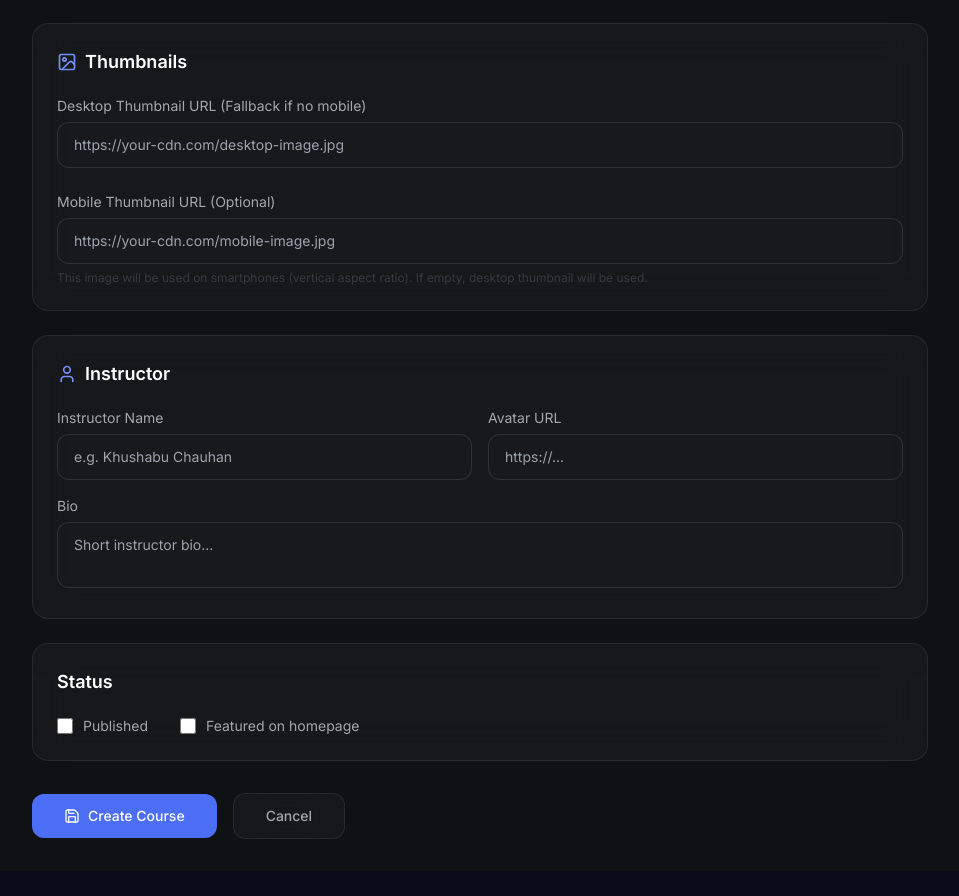
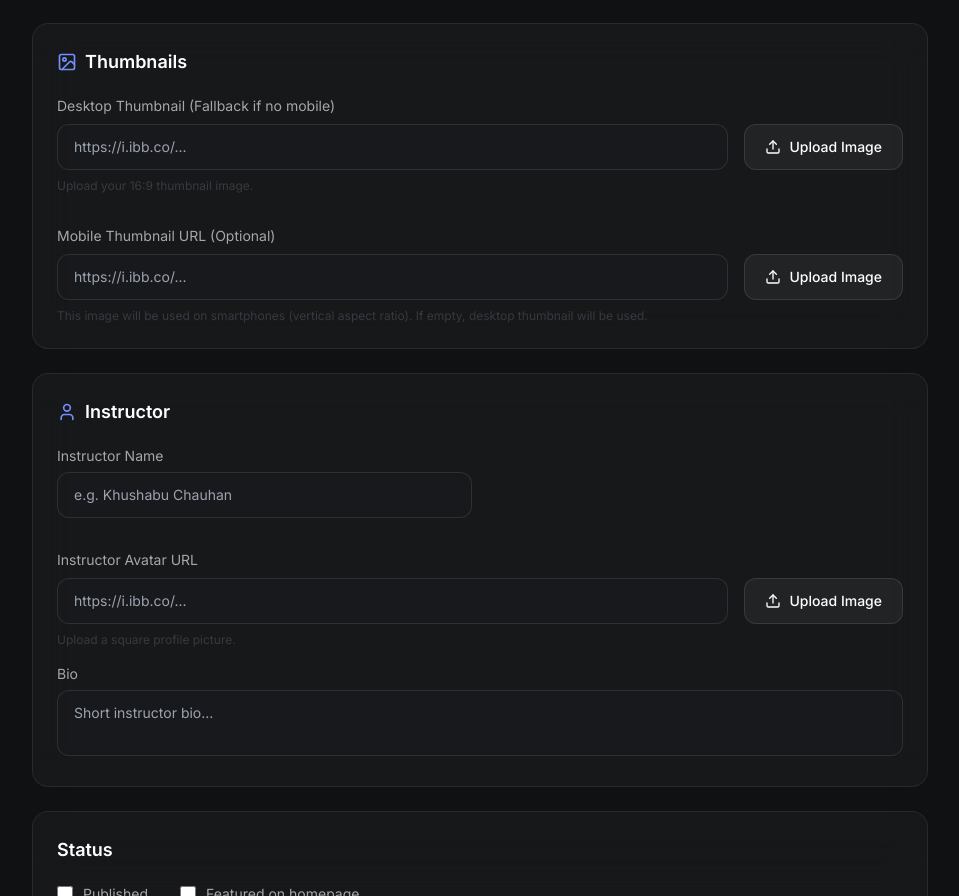
Before and after one commit to Mitesh-Patel-Dev/Skillyukti-platform, a Next.js app in the folder frontend/: page /admin/courses/new in a window 1280 px wide. Shown: the part 1031-1927 px from the top of the page, without its empty margins (256-1215 px from the left). Before the commit the page ends 1902 px from the top, so only its background shows below. Built offline with nearby package versions, Linux system fonts and the light colour scheme; sample sign-in values are in the browser's storage.

Commit message:
feat: built an integrated ImageUpload component using ImgBB API

```diff
--- a/frontend/src/app/admin/courses/[id]/page.tsx
+++ b/frontend/src/app/admin/courses/[id]/page.tsx
@@ -4,6 +4,7 @@ import { useState, useEffect } from 'react';
 import { useRouter } from 'next/navigation';
 import { motion } from 'framer-motion';
 import { ChevronLeft, Save, Image, User, Trash2, Play } from 'lucide-react';
+import ImageUpload from '@/components/admin/ImageUpload';
 import Link from 'next/link';
 import api from '@/lib/api';
 import { Course } from '@/types';
@@ -216,26 +217,19 @@ export default function EditCoursePage({ params }: { params: { id: string } }) {
                 {/* Thumbnail */}
                 <div className="glass rounded-2xl p-6">
                     <h2 className="text-lg font-semibold text-white mb-5 flex items-center gap-2"><Image className="w-5 h-5 text-primary-400" /> Thumbnails</h2>
-                    <div className="space-y-6">
-                        <div>
-                            <label className="text-sm text-dark-100 mb-1.5 flex items-center gap-2">Desktop Thumbnail URL (Fallback if no mobile)</label>
-                            <input type="text" value={form.thumbnail} onChange={(e) => update('thumbnail', e.target.value)} placeholder="https://your-cdn.com/desktop-image.jpg" className="w-full bg-dark-700/50 border border-white/10 rounded-xl py-3 px-4 text-white text-sm focus:border-primary-500/50 focus:outline-none transition-all" />
-                            {form.thumbnail && (
-                                <div className="mt-3">
-                                    <img src={form.thumbnail} alt="Preview Desktop" className="w-40 h-24 object-cover rounded-lg border border-white/10" onError={(e) => { (e.target as HTMLImageElement).style.display = 'none'; }} />
-                                </div>
-                            )}
-                        </div>
-                        <div>
-                            <label className="text-sm text-dark-100 mb-1.5 flex items-center gap-2">Mobile Thumbnail URL (Optional)</label>
-                            <input type="text" value={form.mobileThumbnail} onChange={(e) => update('mobileThumbnail', e.target.value)} placeholder="https://your-cdn.com/mobile-image.jpg" className="w-full bg-dark-700/50 border border-white/10 rounded-xl py-3 px-4 text-white text-sm focus:border-primary-500/50 focus:outline-none transition-all" />
-                            <p className="text-dark-400 text-xs mt-1.5">This image will be used on smartphones. If empty, desktop thumbnail will be used.</p>
-                            {form.mobileThumbnail && (
-                                <div className="mt-3">
-                                    <img src={form.mobileThumbnail} alt="Preview Mobile" className="h-32 object-contain aspect-[3/4] rounded-lg border border-white/10 bg-dark-800" onError={(e) => { (e.target as HTMLImageElement).style.display = 'none'; }} />
-                                </div>
-                            )}
-                        </div>
+                    <div className="space-y-8">
+                        <ImageUpload
+                            label="Desktop Thumbnail (Fallback if no mobile)"
+                            description="Upload your 16:9 thumbnail image."
+                            value={form.thumbnail}
+                            onChange={(url) => update('thumbnail', url)}
+                        />
+                        <ImageUpload
+                            label="Mobile Thumbnail URL (Optional)"
+                            description="This image will be used on smartphones (vertical aspect ratio). If empty, desktop thumbnail will be used."
+                            value={form.mobileThumbnail}
+                            onChange={(url) => update('mobileThumbnail', url)}
+                        />
                     </div>
                 </div>
 
@@ -247,9 +241,13 @@ export default function EditCoursePage({ params }: { params: { id: string } }) {
                             <label className="text-sm text-dark-100 mb-1.5 block">Name</label>
                             <input type="text" value={form.instructor.name} onChange={(e) => updateInstructor('name', e.target.value)} className="w-full bg-dark-700/50 border border-white/10 rounded-xl py-3 px-4 text-white text-sm focus:border-primary-500/50 focus:outline-none transition-all" />
                         </div>
-                        <div>
-                            <label className="text-sm text-dark-100 mb-1.5 block">Avatar URL</label>
-                            <input type="text" value={form.instructor.avatar} onChange={(e) => updateInstructor('avatar', e.target.value)} className="w-full bg-dark-700/50 border border-white/10 rounded-xl py-3 px-4 text-white text-sm focus:border-primary-500/50 focus:outline-none transition-all" />
+                        <div className="sm:col-span-2 mt-4 space-y-4">
+                            <ImageUpload
+                                label="Instructor Avatar URL"
+                                description="Upload a square profile picture."
+                                value={form.instructor.avatar}
+                                onChange={(url) => updateInstructor('avatar', url)}
+                            />
                         </div>
                         <div className="sm:col-span-2">
                             <label className="text-sm text-dark-100 mb-1.5 block">Bio</label>
--- a/frontend/src/app/admin/courses/new/page.tsx
+++ b/frontend/src/app/admin/courses/new/page.tsx
@@ -4,6 +4,7 @@ import { useState } from 'react';
 import { useRouter } from 'next/navigation';
 import { motion } from 'framer-motion';
 import { ChevronLeft, Save, Image, User, Trash2 } from 'lucide-react';
+import ImageUpload from '@/components/admin/ImageUpload';
 import Link from 'next/link';
 import api from '@/lib/api';
 import toast from 'react-hot-toast';
@@ -147,26 +148,19 @@ export default function NewCoursePage() {
                 {/* Thumbnail */}
                 <div className="glass rounded-2xl p-6">
                     <h2 className="text-lg font-semibold text-white mb-5 flex items-center gap-2"><Image className="w-5 h-5 text-primary-400" /> Thumbnails</h2>
-                    <div className="space-y-6">
-                        <div>
-                            <label className="text-sm text-dark-100 mb-1.5 flex items-center gap-2">Desktop Thumbnail URL (Fallback if no mobile)</label>
-                            <input type="text" value={form.thumbnail} onChange={(e) => update('thumbnail', e.target.value)} placeholder="https://your-cdn.com/desktop-image.jpg" className="w-full bg-dark-700/50 border border-white/10 rounded-xl py-3 px-4 text-white text-sm focus:border-primary-500/50 focus:outline-none transition-all" />
-                            {form.thumbnail && (
-                                <div className="mt-3">
-                                    <img src={form.thumbnail} alt="Preview Desktop" className="w-40 h-24 object-cover rounded-lg border border-white/10" onError={(e) => { (e.target as HTMLImageElement).style.display = 'none'; }} />
-                                </div>
-                            )}
-                        </div>
-                        <div>
-                            <label className="text-sm text-dark-100 mb-1.5 flex items-center gap-2">Mobile Thumbnail URL (Optional)</label>
-                            <input type="text" value={form.mobileThumbnail} onChange={(e) => update('mobileThumbnail', e.target.value)} placeholder="https://your-cdn.com/mobile-image.jpg" className="w-full bg-dark-700/50 border border-white/10 rounded-xl py-3 px-4 text-white text-sm focus:border-primary-500/50 focus:outline-none transition-all" />
-                            <p className="text-dark-400 text-xs mt-1.5">This image will be used on smartphones (vertical aspect ratio). If empty, desktop thumbnail will be used.</p>
-                            {form.mobileThumbnail && (
-                                <div className="mt-3">
-                                    <img src={form.mobileThumbnail} alt="Preview Mobile" className="h-32 object-contain aspect-[3/4] rounded-lg border border-white/10 bg-dark-800" onError={(e) => { (e.target as HTMLImageElement).style.display = 'none'; }} />
-                                </div>
-                            )}
-                        </div>
+                    <div className="space-y-8">
+                        <ImageUpload
+                            label="Desktop Thumbnail (Fallback if no mobile)"
+                            description="Upload your 16:9 thumbnail image."
+                            value={form.thumbnail}
+                            onChange={(url) => update('thumbnail', url)}
+                        />
+                        <ImageUpload
+                            label="Mobile Thumbnail URL (Optional)"
+                            description="This image will be used on smartphones (vertical aspect ratio). If empty, desktop thumbnail will be used."
+                            value={form.mobileThumbnail}
+                            onChange={(url) => update('mobileThumbnail', url)}
+                        />
                     </div>
                 </div>
 
@@ -178,9 +172,13 @@ export default function NewCoursePage() {
                             <label className="text-sm text-dark-100 mb-1.5 block">Instructor Name</label>
                             <input type="text" value={form.instructor.name} onChange={(e) => updateInstructor('name', e.target.value)} placeholder="e.g. Khushabu Chauhan" className="w-full bg-dark-700/50 border border-white/10 rounded-xl py-3 px-4 text-white text-sm focus:border-primary-500/50 focus:outline-none transition-all" />
                         </div>
-                        <div>
-                            <label className="text-sm text-dark-100 mb-1.5 block">Avatar URL</label>
-                            <input type="text" value={form.instructor.avatar} onChange={(e) => updateInstructor('avatar', e.target.value)} placeholder="https://..." className="w-full bg-dark-700/50 border border-white/10 rounded-xl py-3 px-4 text-white text-sm focus:border-primary-500/50 focus:outline-none transition-all" />
+                        <div className="sm:col-span-2 mt-4 space-y-4">
+                            <ImageUpload
+                                label="Instructor Avatar URL"
+                                description="Upload a square profile picture."
+                                value={form.instructor.avatar}
+                                onChange={(url) => updateInstructor('avatar', url)}
+                            />
                         </div>
                         <div className="sm:col-span-2">
                             <label className="text-sm text-dark-100 mb-1.5 block">Bio</label>
--- /dev/null
+++ b/frontend/src/components/admin/ImageUpload.tsx
@@ -0,0 +1,109 @@
+import { useState, useRef } from 'react';
+import { Upload, X, Loader2 } from 'lucide-react';
+import toast from 'react-hot-toast';
+
+interface ImageUploadProps {
+    value: string;
+    onChange: (url: string) => void;
+    label?: string;
+    description?: string;
+    className?: string;
+}
+
+export default function ImageUpload({ value, onChange, label, description, className = '' }: ImageUploadProps) {
+    const [uploading, setUploading] = useState(false);
+    const fileInputRef = useRef<HTMLInputElement>(null);
+
+    const handleUpload = async (e: React.ChangeEvent<HTMLInputElement>) => {
+        const file = e.target.files?.[0];
+        if (!file) return;
+
+        // Check if ImgBB API Key is configured
+        const apiKey = process.env.NEXT_PUBLIC_IMGBB_API_KEY;
+        if (!apiKey) {
+            toast.error('ImgBB API Key is not configured in .env.local');
+            return;
+        }
+
+        setUploading(true);
+        const formData = new FormData();
+        formData.append('image', file);
+
+        try {
+            const response = await fetch(`https://api.imgbb.com/1/upload?key=${apiKey}`, {
+                method: 'POST',
+                body: formData,
+            });
+            const data = await response.json();
+
+            if (data.success) {
+                onChange(data.data.url);
+                toast.success('Image uploaded successfully!');
+            } else {
+                toast.error(data.error?.message || 'Failed to upload image');
+            }
+        } catch (error) {
+            toast.error('Error connecting to image server');
+            console.error(error);
+        } finally {
+            setUploading(false);
+            if (fileInputRef.current) {
+                fileInputRef.current.value = '';
+            }
+        }
+    };
+
+    return (
+        <div className={`space-y-2 ${className}`}>
+            {label && <label className="text-sm text-dark-100 flex items-center gap-2">{label}</label>}
+
+            <div className="flex items-center gap-4">
+                <input
+                    type="text"
+                    value={value}
+                    onChange={(e) => onChange(e.target.value)}
+                    placeholder="https://i.ibb.co/..."
+                    className="flex-1 bg-dark-700/50 border border-white/10 rounded-xl py-3 px-4 text-white text-sm focus:border-primary-500/50 focus:outline-none transition-all"
+                />
+
+                <input
+                    type="file"
+                    ref={fileInputRef}
+                    onChange={handleUpload}
+                    accept="image/*"
+                    className="hidden"
+                />
+
+                <button
+                    type="button"
+                    onClick={() => fileInputRef.current?.click()}
+                    disabled={uploading}
+                    className="flex-shrink-0 flex items-center gap-2 bg-white/5 hover:bg-white/10 border border-white/10 text-white px-5 py-3 rounded-xl text-sm font-medium transition-colors disabled:opacity-50"
+                >
+                    {uploading ? <Loader2 className="w-4 h-4 animate-spin" /> : <Upload className="w-4 h-4" />}
+                    {uploading ? 'Uploading...' : 'Upload Image'}
+                </button>
+            </div>
+
+            {description && <p className="text-dark-400 text-xs mt-1">{description}</p>}
+
+            {value && (
+                <div className="mt-3 relative inline-block group">
+                    <img
+                        src={value}
+                        alt="Preview"
+                        className="h-32 object-contain rounded-lg border border-white/10 bg-dark-800"
+                        onError={(e) => { (e.target as HTMLImageElement).style.display = 'none'; }}
+                    />
+                    <button
+                        type="button"
+                        onClick={() => onChange('')}
+                        className="absolute top-2 right-2 p-1 bg-red-500/80 hover:bg-red-500 text-white rounded-lg opacity-0 group-hover:opacity-100 transition-opacity"
+                    >
+                        <X className="w-4 h-4" />
+                    </button>
+                </div>
+            )}
+        </div>
+    );
+}
```
